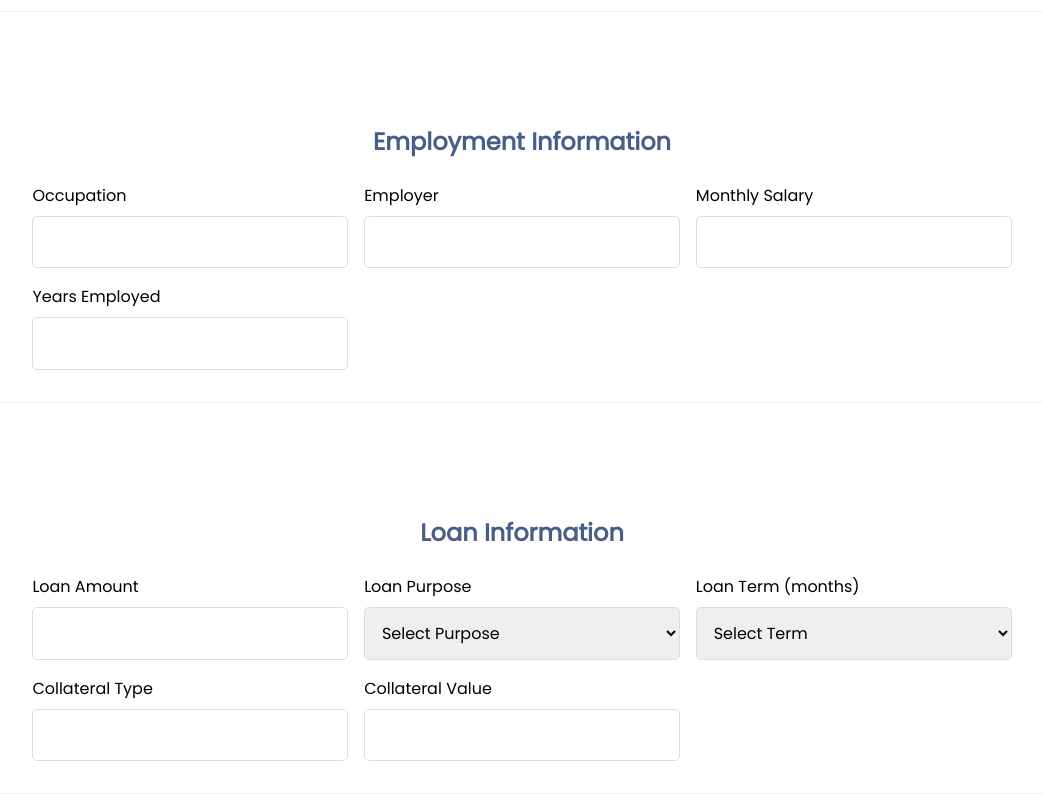
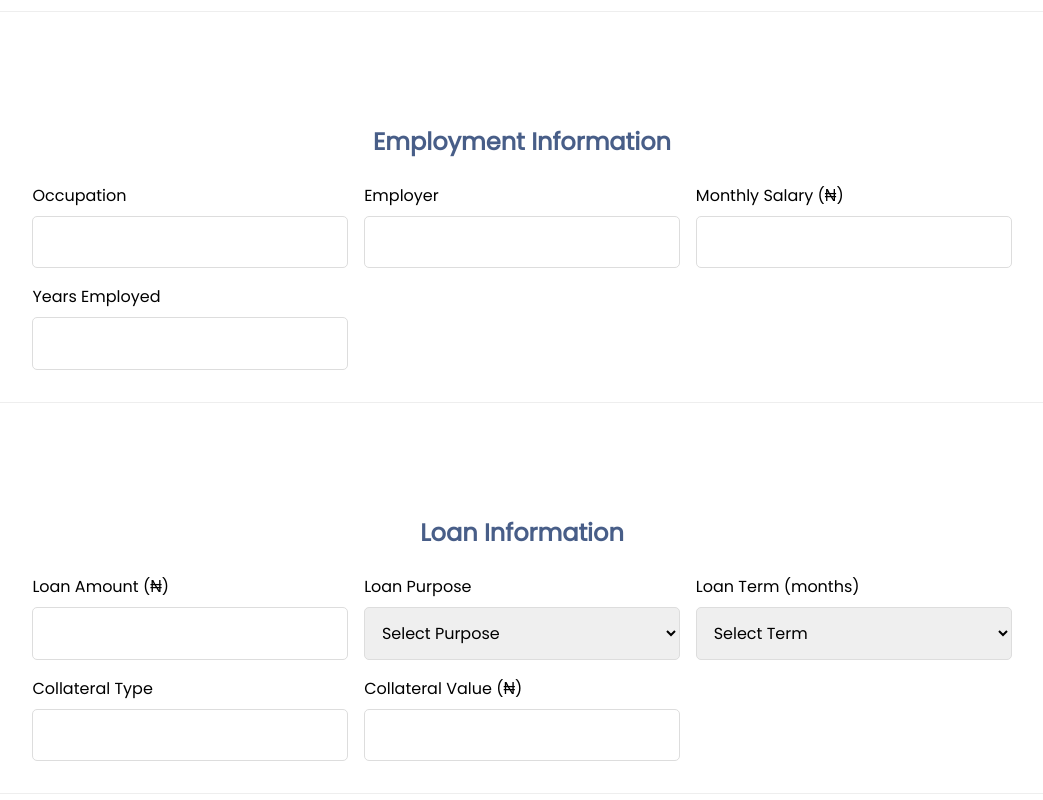
Before and after one commit to ewa-edun/Vota-2nd, a React (Vite) app: page /apply in a window 1280 px wide. Shown: the part 666-1466 px from the top of the page, without its empty margins (118-1161 px from the left). Built offline with nearby package versions, Linux system fonts and the light colour scheme.

Commit message:
email linked

```diff
--- a/src/Apply.jsx
+++ b/src/Apply.jsx
@@ -89,10 +89,10 @@ const Apply = () => {
 
     try {
       await emailjs.send(
-        'YOUR_SERVICE_ID', // You'll need to replace these with your EmailJS credentials
-        'YOUR_TEMPLATE_ID',
+        'default_service', // You'll need to replace these with your EmailJS credentials
+        'template_dhdtzlo',
         emailParams,
-        'YOUR_PUBLIC_KEY'
+        'YXoZm3iH-rpbriSEF'
       );
       setSubmitStatus('success');
       // Reset form
@@ -191,7 +191,7 @@ const Apply = () => {
                 />
               </div>
               <div className="form-group">
-                <label>Monthly Salary</label>
+                <label>Monthly Salary (₦)</label>
                 <input
                   type="number"
                   required
@@ -216,7 +216,7 @@ const Apply = () => {
             <h2>Loan Information</h2>
             <div className="form-grid">
               <div className="form-group">
-                <label>Loan Amount</label>
+                <label>Loan Amount (₦)</label>
                 <input
                   type="number"
                   required
@@ -253,7 +253,7 @@ const Apply = () => {
                 </select>
               </div>
               <div className="form-group">
-                <label>Collateral Type</label>
+                <label>Collateral Type </label>
                 <input
                   type="text"
                   required
@@ -262,7 +262,7 @@ const Apply = () => {
                 />
               </div>
               <div className="form-group">
-                <label>Collateral Value</label>
+                <label>Collateral Value (₦)</label>
                 <input
                   type="number"
                   required
--- a/src/Page.jsx
+++ b/src/Page.jsx
@@ -53,10 +53,10 @@ const Page = () => {
 
     try {
       await emailjs.sendForm(
-        'YOUR_SERVICE_ID', // You'll need to replace these with your EmailJS credentials
-        'YOUR_TEMPLATE_ID',
+        'default_service', // You'll need to replace these with your EmailJS credentials
+        'template_6q35cdg',
         e.target,
-        'YOUR_PUBLIC_KEY'
+        'YXoZm3iH-rpbriSEF'
       );
       setContactStatus('success');
       e.target.reset();
```
Also changed, not shown: 1 other file (tests, documents, lock files or other folders).
